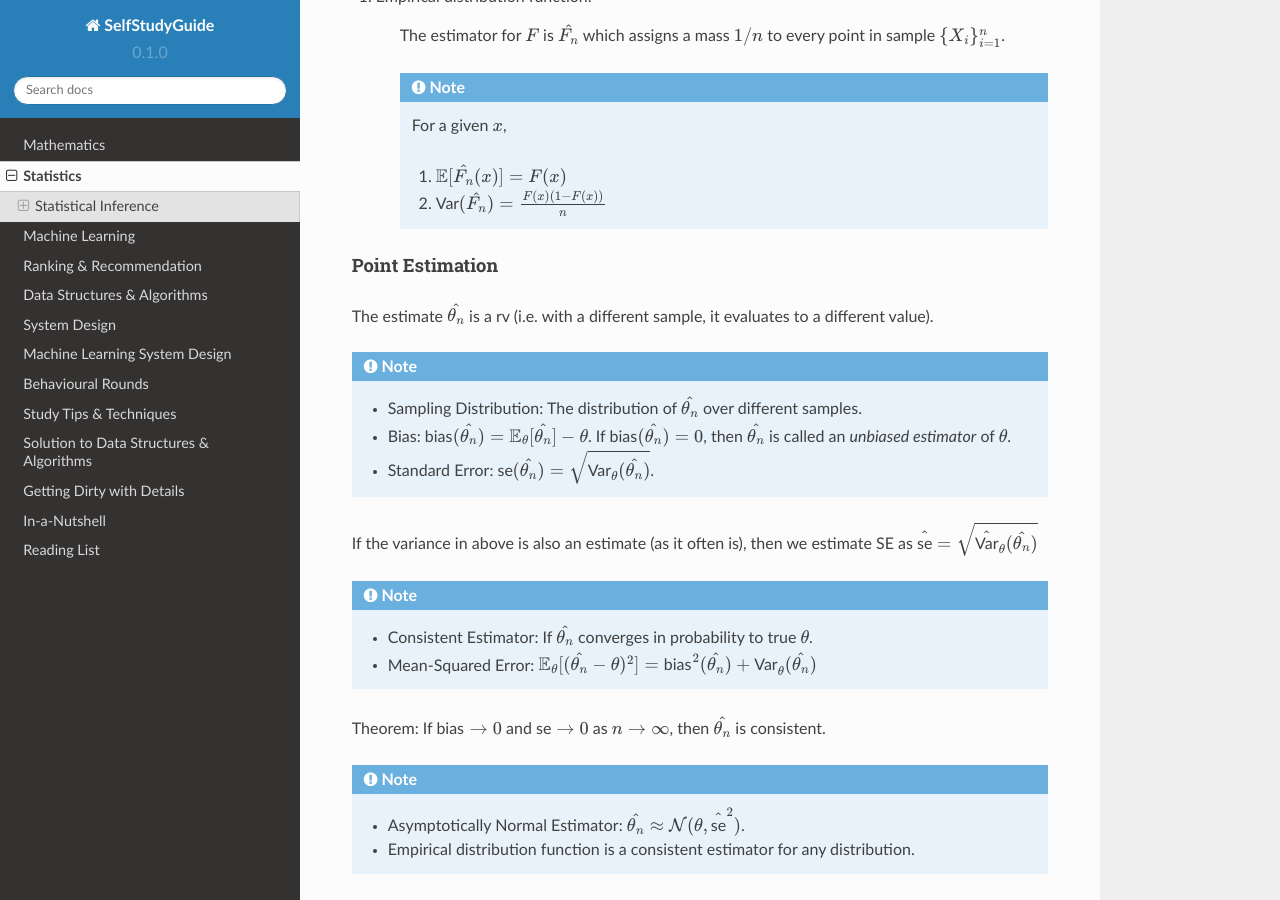
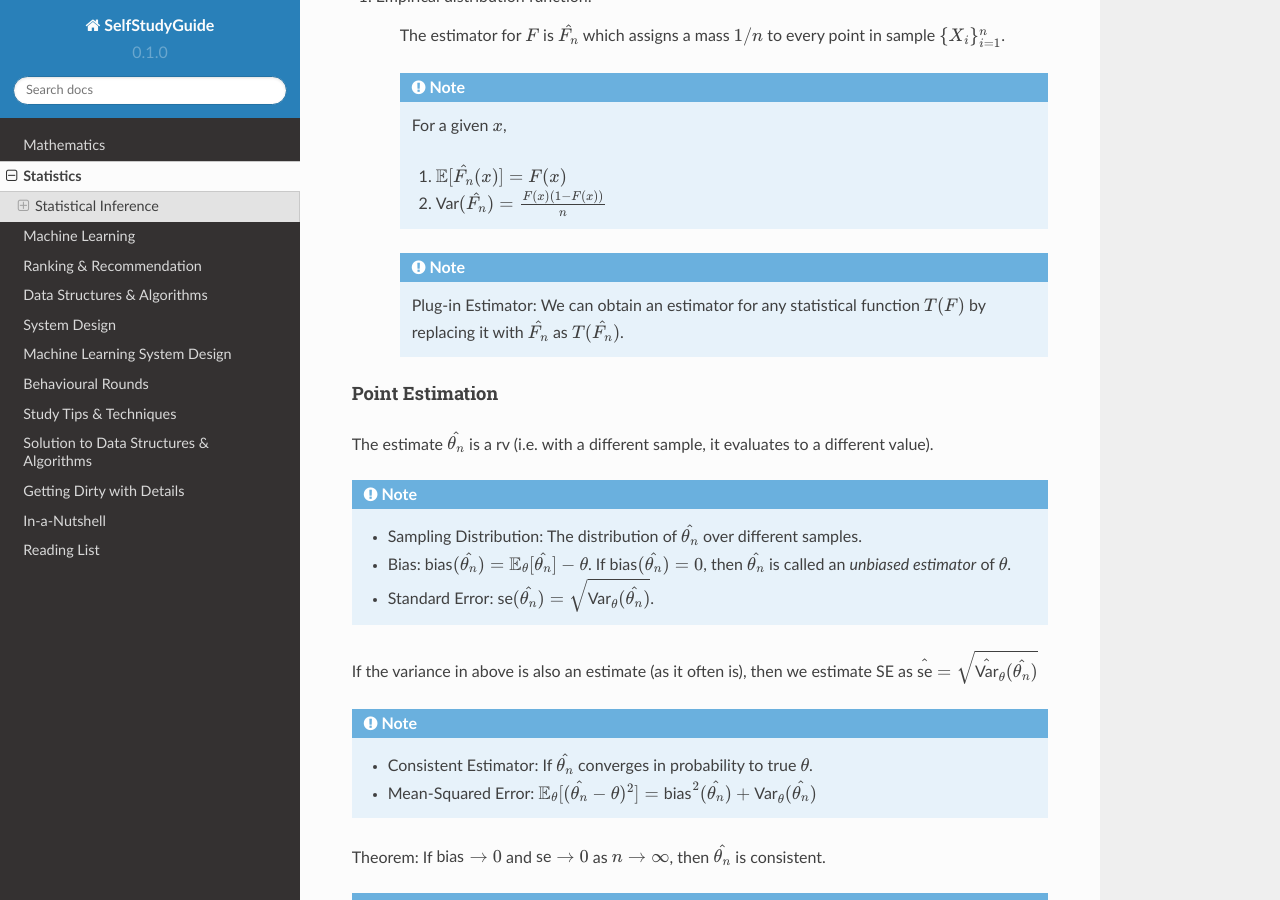
Before and after one commit to uselesstechjunks/leetcode, a Sphinx documentation site: the page built from docs/source/stat.rst, in a window 1280 px wide and 900 px high, scrolled down 3090 px. Built offline with Sphinx 7.4.7 and the Read the Docs theme 2.0.0, drawn with Linux system fonts in a browser that asks for light colours.

Commit message:
Update stat.rst

```diff
--- a/docs/source/stat.rst
+++ b/docs/source/stat.rst
@@ -108,6 +108,9 @@ Non-parametric Models
         #. :math:`\mathbb{E}[\hat{F_n}(x)]=F(x)`
         #. :math:`\text{Var}(\hat{F_n})=\frac{F(x)(1-F(x))}{n}`
 
+    .. note::
+        Plug-in Estimator: We can obtain an estimator for any statistical function :math:`T(F)` by replacing it with :math:`\hat{F_n}` as :math:`T(\hat{F_n})`.
+
 Point Estimation
 ---------------------------
 The estimate :math:`\hat{\theta_n}` is a rv (i.e. with a different sample, it evaluates to a different value).
```
